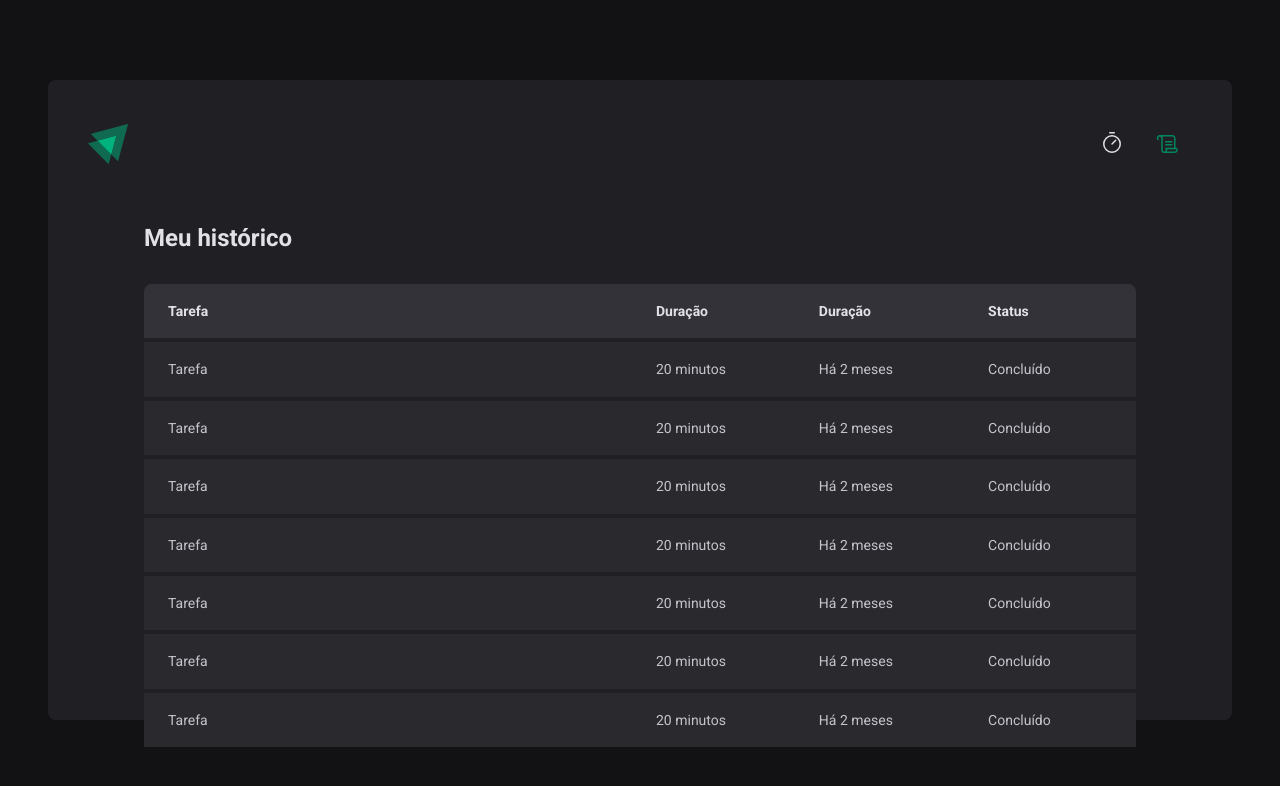
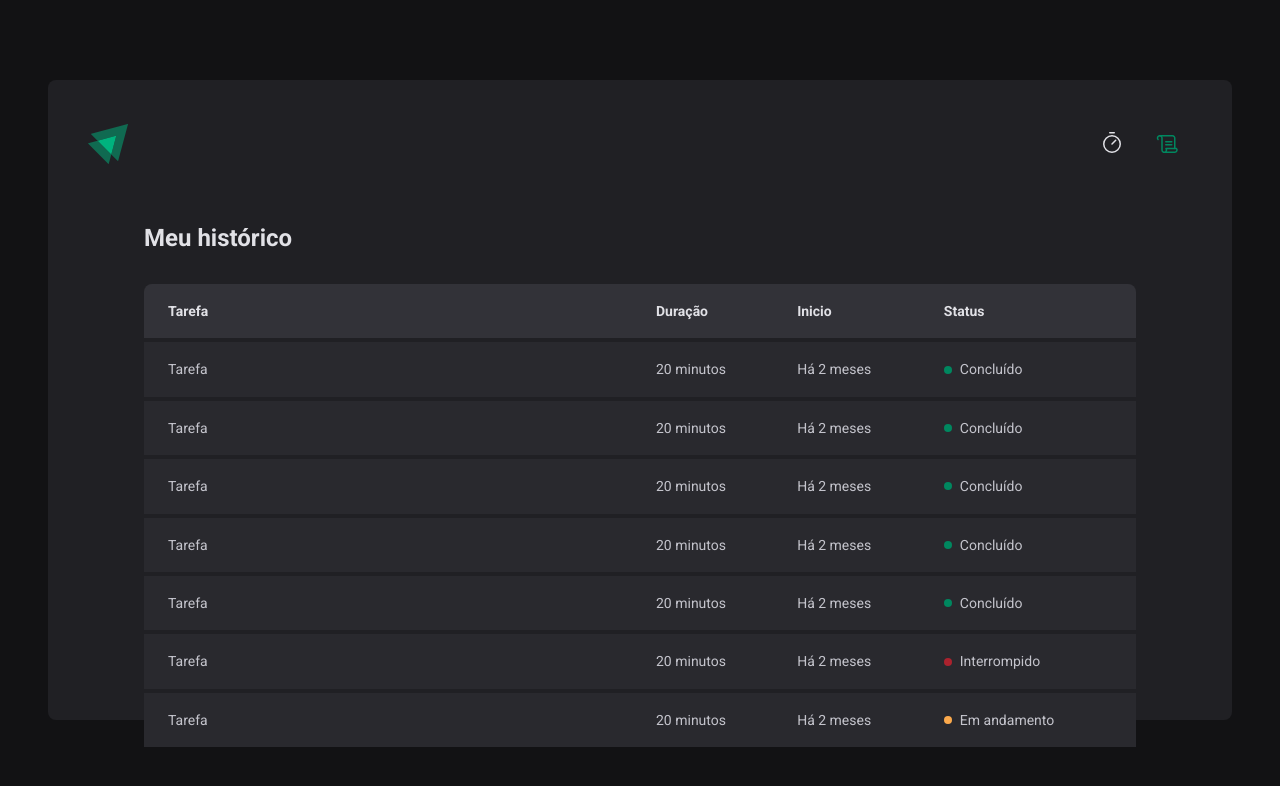
Before and after one commit to fabriciomarx/ignite-timer, a React (Vite) app: page /history in a window 1280 px wide. Shown: the top 786 px of the page. Built offline with nearby package versions, Linux system fonts and the light colour scheme.

Commit message:
Componente: Status

```diff
--- a/src/pages/History/index.tsx
+++ b/src/pages/History/index.tsx
@@ -1,4 +1,4 @@
-import { HistoryContainer, HistoryList } from './styles'
+import { HistoryContainer, HistoryList, Status } from './styles'
 
 export function History() {
   return (
@@ -11,7 +11,7 @@
             <tr>
               <th>Tarefa</th>
               <th>Duração</th>
-              <th>Duração</th>
+              <th>Inicio</th>
               <th>Status</th>
             </tr>
           </thead>
@@ -20,43 +20,57 @@
               <td>Tarefa</td>
               <td>20 minutos</td>
               <td>Há 2 meses</td>
-              <td>Concluído</td>
+              <td>
+                <Status statusColor="green">Concluído</Status>
+              </td>
             </tr>
             <tr>
               <td>Tarefa</td>
               <td>20 minutos</td>
               <td>Há 2 meses</td>
-              <td>Concluído</td>
+              <td>
+                <Status statusColor="green">Concluído</Status>
+              </td>
             </tr>
             <tr>
               <td>Tarefa</td>
               <td>20 minutos</td>
               <td>Há 2 meses</td>
-              <td>Concluído</td>
+              <td>
+                <Status statusColor="green">Concluído</Status>
+              </td>
             </tr>
             <tr>
               <td>Tarefa</td>
               <td>20 minutos</td>
               <td>Há 2 meses</td>
-              <td>Concluído</td>
+              <td>
+                <Status statusColor="green">Concluído</Status>
+              </td>
             </tr>
             <tr>
               <td>Tarefa</td>
               <td>20 minutos</td>
               <td>Há 2 meses</td>
-              <td>Concluído</td>
+              <td>
+                <Status statusColor="green">Concluído</Status>
+              </td>
             </tr>
             <tr>
               <td>Tarefa</td>
               <td>20 minutos</td>
               <td>Há 2 meses</td>
-              <td>Concluído</td>
+              <td>
+                <Status statusColor="red">Interrompido</Status>
+              </td>
             </tr>
             <tr>
               <td>Tarefa</td>
               <td>20 minutos</td>
               <td>Há 2 meses</td>
-              <td>Concluído</td>
+              <td>
+                <Status statusColor="yellow">Em andamento</Status>
+              </td>
             </tr>
           </tbody>
         </table>
--- a/src/pages/History/styles.ts
+++ b/src/pages/History/styles.ts
@@ -51,3 +51,26 @@
     }
   }
 `
+
+const STATUS_COLORS = {
+  yellow: 'yellow-500',
+  green: 'green-500',
+  red: 'red-500',
+} as const
+
+interface StatusProps {
+  statusColor: keyof typeof STATUS_COLORS
+}
+
+export const Status = styled.span<StatusProps>`
+  display: flex;
+  align-items: center;
+  gap: 0.5rem;
+  &::before {
+    content: '';
+    width: 0.5rem;
+    height: 0.5rem;
+    border-radius: 9999px;
+    background: ${(props) => props.theme[STATUS_COLORS[props.statusColor]]};
+  }
+`
```
